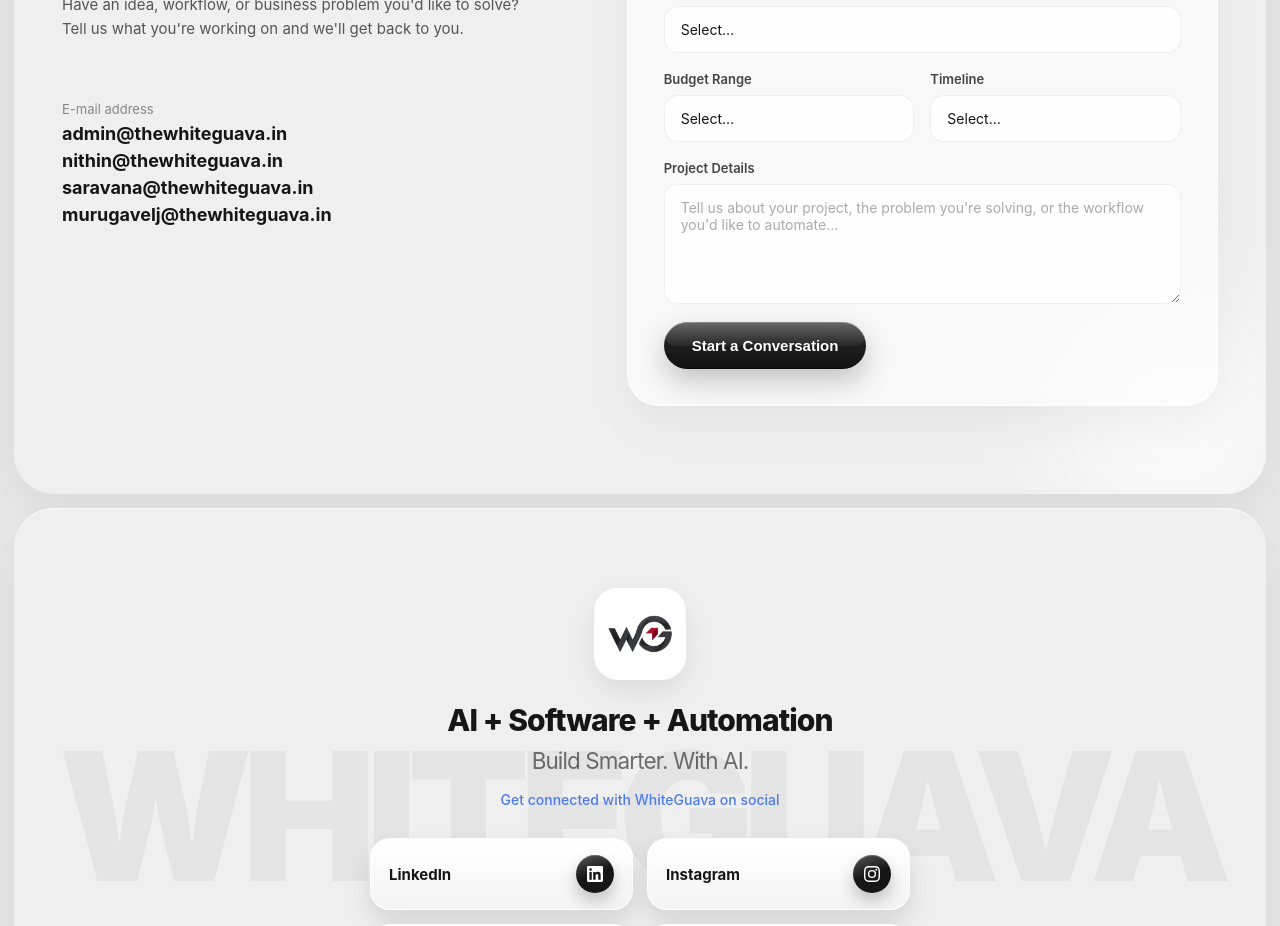
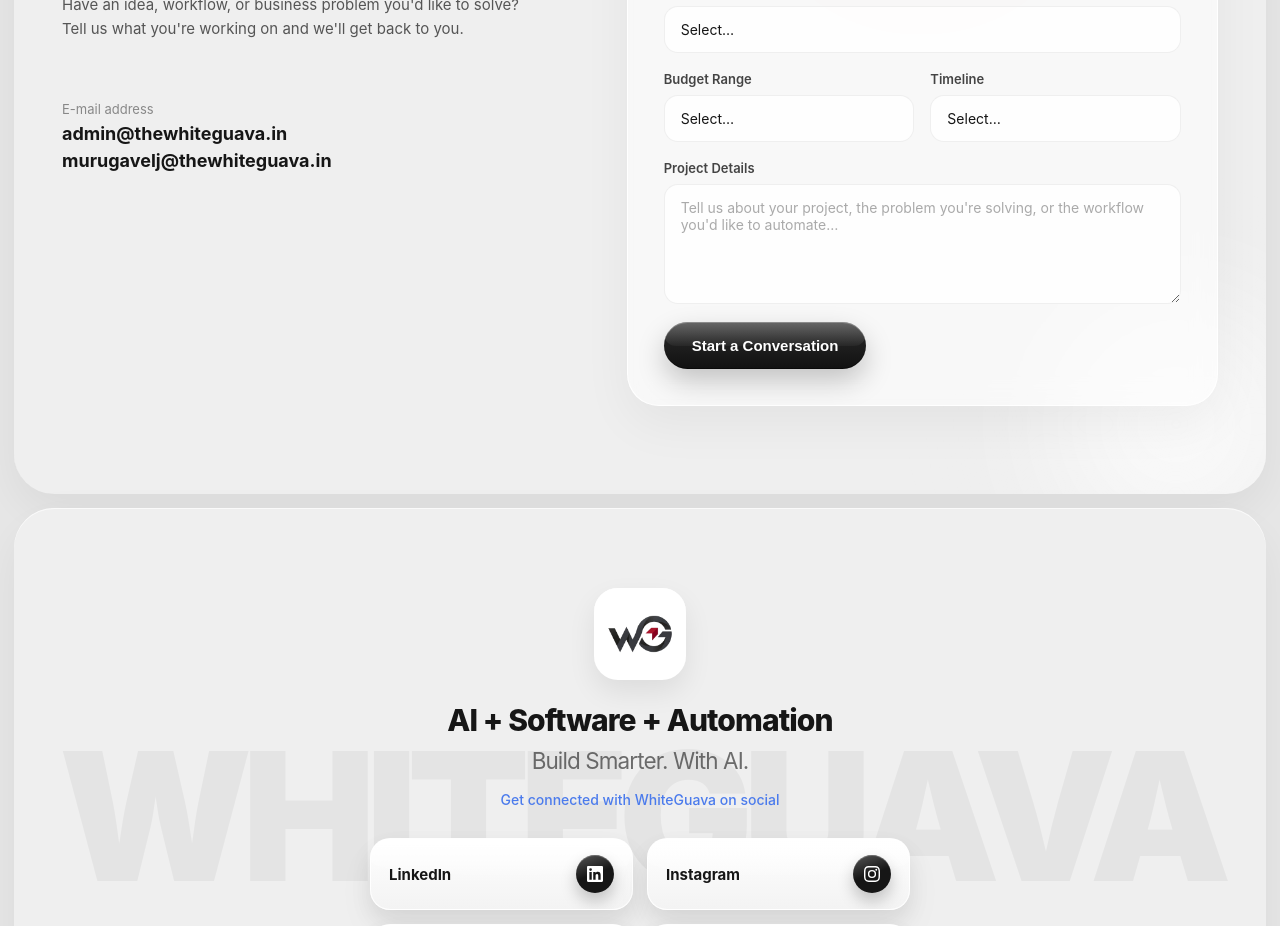
Before and after one commit to Whiteguava-ai/Whiteguava.app, a Next.js app: page /contact in a window 1280 px wide. Shown: the part 1160-2086 px from the top of the page. Built offline with nearby package versions, Linux system fonts and the light colour scheme; a web font is replaced by a local one.

Commit message:
update emails

```diff
--- a/src/components/Contact.tsx
+++ b/src/components/Contact.tsx
@@ -70,10 +70,11 @@ export default function Contact() {
               <div>
                 <span className={styles.infoLabel}>E-mail address</span>
                 <div className={styles.emailList}>
-                  <a href="mailto:admin@thewhiteguava.in" className={styles.infoValue}>admin@thewhiteguava.in</a>
-                  <a href="mailto:nithin@thewhiteguava.in" className={styles.infoValue}>nithin@thewhiteguava.in</a>
-                  <a href="mailto:saravana@thewhiteguava.in" className={styles.infoValue}>saravana@thewhiteguava.in</a>
-                  <a href="mailto:murugavelj@thewhiteguava.in" className={styles.infoValue}>murugavelj@thewhiteguava.in</a>
+                  {CONTACT_EMAILS.map((email) => (
+                    <a key={email} href={`mailto:${email}`} className={styles.infoValue}>
+                      {email}
+                    </a>
+                  ))}
                 </div>
               </div>
             </div>
--- a/src/lib/site.ts
+++ b/src/lib/site.ts
@@ -51,8 +51,6 @@ export const SOCIAL_LINKS = SOCIAL_PROFILES.map((profile) => profile.href);
 
 export const CONTACT_EMAILS = [
   'admin@thewhiteguava.in',
-  'nithin@thewhiteguava.in',
-  'saravana@thewhiteguava.in',
   'murugavelj@thewhiteguava.in',
 ] as const;
 
```
